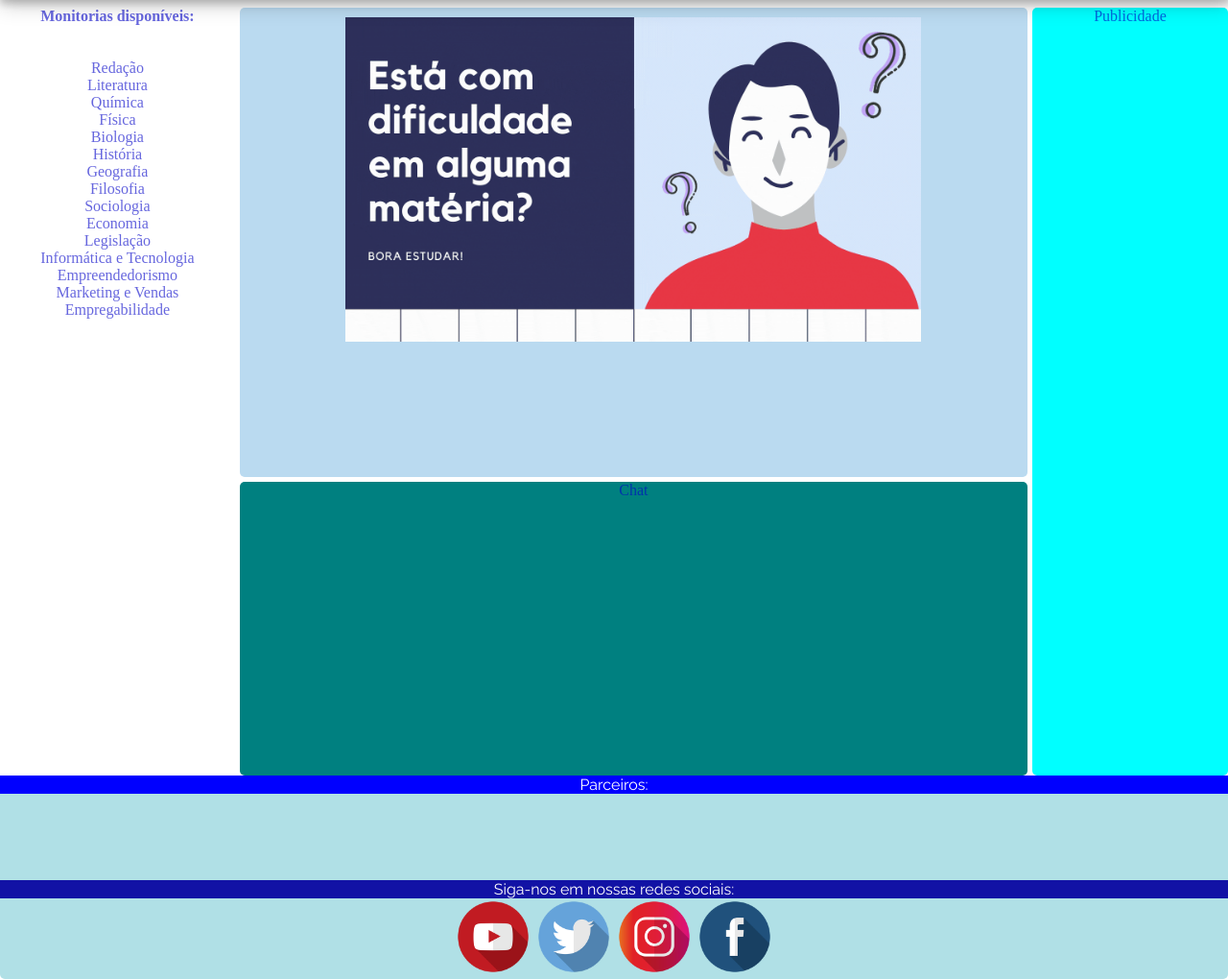
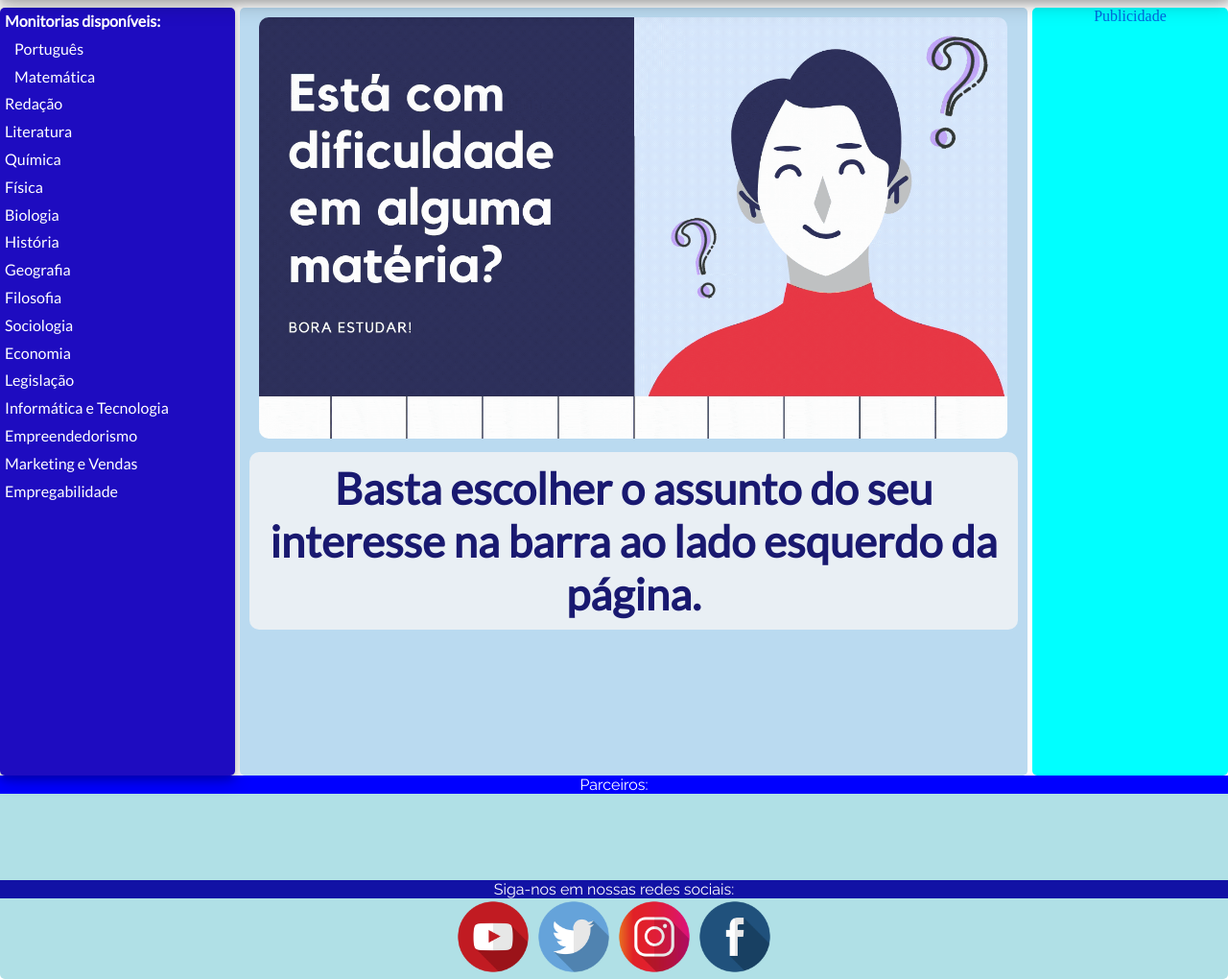
Before and after one commit to luc0liv/Projeto_DoaTech, a PHP site: page /monitoria.html in a window 1280 px wide. Shown: the part 102-1122 px from the top of the page at 96% size. Run offline with PHP 8.4, Linux system fonts and the light colour scheme.

Commit message:
Refatoração

```diff
--- a/assets/style/monitoria.css
+++ b/assets/style/monitoria.css
@@ -3,12 +3,12 @@
     height: 100vh;
     grid-template-columns: 0.6fr 1fr 1fr 0.5fr;
     grid-template-rows: 8fr 5fr;
-    grid-template-areas: "sidebar video video publi" "sidebar chat chat publi ";
+    grid-template-areas: "sidebar video video publi" "sidebar video video publi ";
     margin-top: 110px;
     grid-gap: 5px;
 }
 
-.sidebar {
+#sidebar {
     text-decoration: none;
     border-radius: 5px;
     padding-left: 5px;
@@ -29,7 +29,22 @@
 }
 
 .bannerC {
+    border-radius: 10px;
+    width: 95%;
+    align-self: center;
     margin-top: 10px;
+}
+
+#dica {
+    font-family: 'Lato', sans-serif;
+    font-size: 34pt;
+    color: midnightblue;
+    font-weight: 600;
+    text-align: center;
+    background-color: rgb(245, 245, 245, 0.8);
+    padding: 10px;
+    border-radius: 10px;
+    margin: 10px;
 }
 
 #chat {
@@ -44,7 +59,6 @@
     border-radius: 5px;
 }
 
-a.materias {
+a {
     text-decoration: none;
-    color: white;
 }
--- a/monitoria.html
+++ b/monitoria.html
@@ -65,9 +65,10 @@
             </section>
             <!--Fim Menu/Matérias-->
             <!--Aqui entra a parte de vídeo da monitoria-->
-            <div id="video"> <img src="./assets/img/slide1.gif" width="600px" class="bannerC"></div>
-            <!--Aqui entra a parte do chat entre alunoXmonitor-->
-            <div id="chat">Chat</div>
+            <div id="video"> <img src="./assets/img/slide1.gif" width="600px" class="bannerC"> <br>
+                <p id="dica">Basta escolher o assunto do seu interesse na barra ao lado esquerdo da página.</p>
+            </div>
+
             <!--Espaço reservado para publicidade-->
             <div id="publi">Publicidade</div>
         </div>
```
